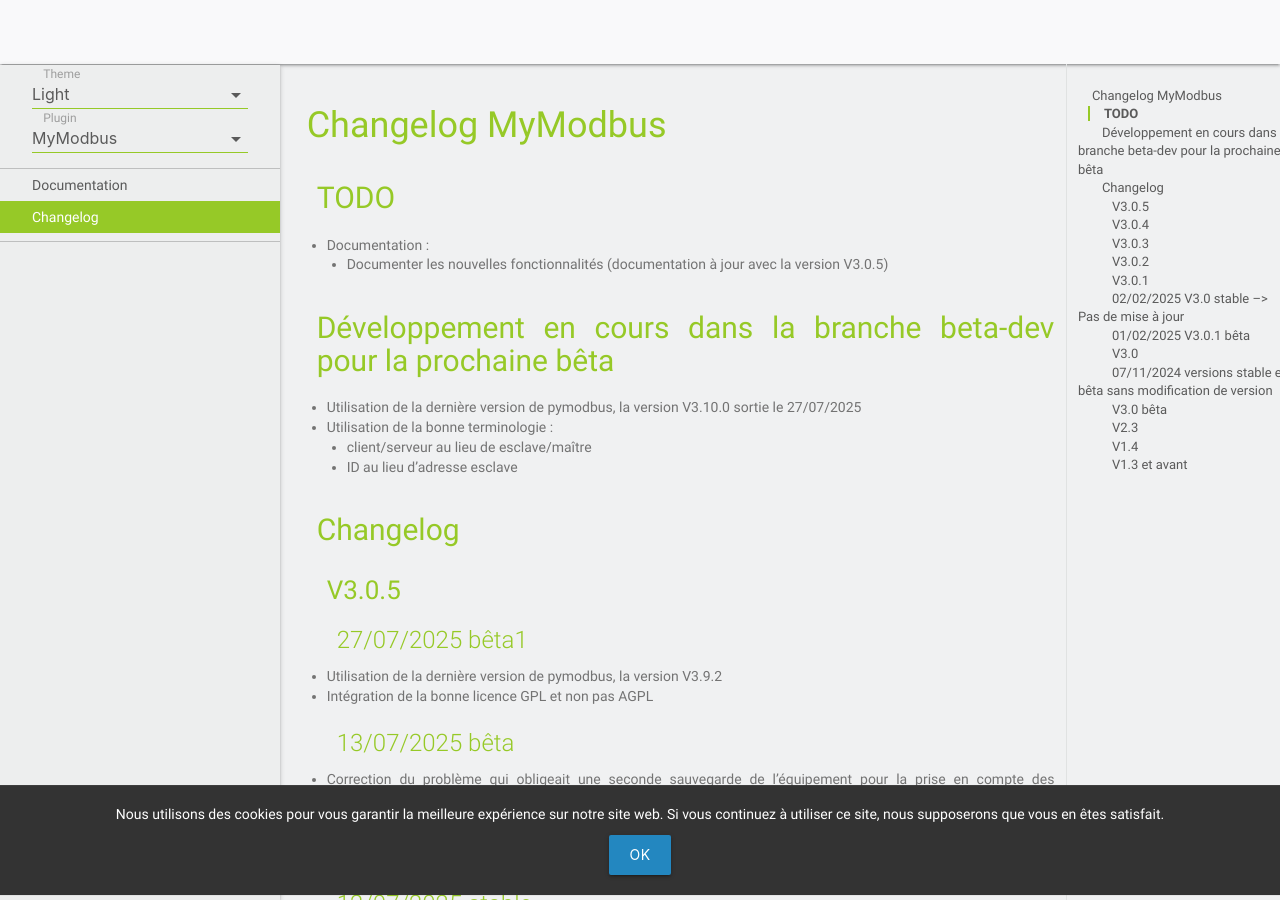
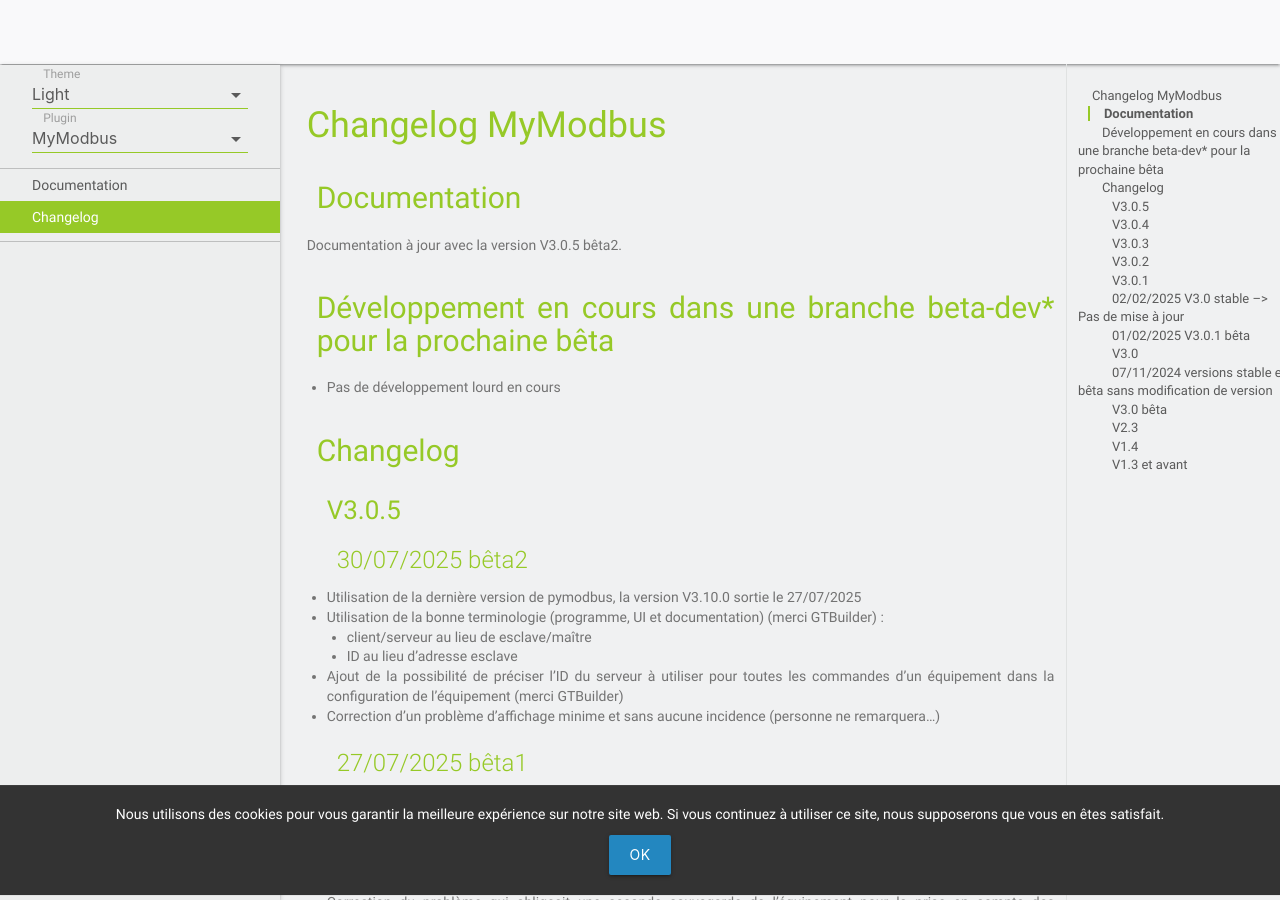
Before and after one commit to MrWaloo/jeedom-plugins-doc, a Jekyll site: the page built from docs/fr_FR/mymodbus_changelog.md, in a window 1280 px wide and 900 px high. Built offline with Jekyll 4.4.1, drawn with Linux system fonts in a browser that asks for light colours; emoji names are drawn with the system emoji font; our own code applies the rules of GitHub Pages for plain Markdown files.

Commit message:
Update mymodbus_changelog.md

```diff
--- a/docs/fr_FR/mymodbus_changelog.md
+++ b/docs/fr_FR/mymodbus_changelog.md
@@ -1,18 +1,25 @@
 # Changelog MyModbus
 
-## TODO
-- Documentation :
-  - Documenter les nouvelles fonctionnalités (documentation à jour avec la version V3.0.5)
+## Documentation
 
-## Développement en cours dans la branche beta-dev pour la prochaine bêta
-- Utilisation de la dernière version de pymodbus, la version V3.10.0 sortie le 27/07/2025
-- Utilisation de la bonne terminologie :
-    - client/serveur au lieu de esclave/maître
-    - ID au lieu d'adresse esclave
+Documentation à jour avec la version V3.0.5 bêta2.
+
+## Développement en cours dans une branche beta-dev* pour la prochaine bêta
+
+- Pas de développement lourd en cours
 
 ## Changelog
 
 ### V3.0.5
+
+#### 30/07/2025 bêta2
+
+- Utilisation de la dernière version de pymodbus, la version V3.10.0 sortie le 27/07/2025
+- Utilisation de la bonne terminologie (programme, UI et documentation) (merci GTBuilder) :
+    - client/serveur au lieu de esclave/maître
+    - ID au lieu d'adresse esclave
+- Ajout de la possibilité de préciser l'ID du serveur à utiliser pour toutes les commandes d'un équipement dans la configuration de l'équipement (merci GTBuilder)
+- Correction d'un problème d'affichage minime et sans aucune incidence (personne ne remarquera...)
 
 #### 27/07/2025 bêta1
 
```
